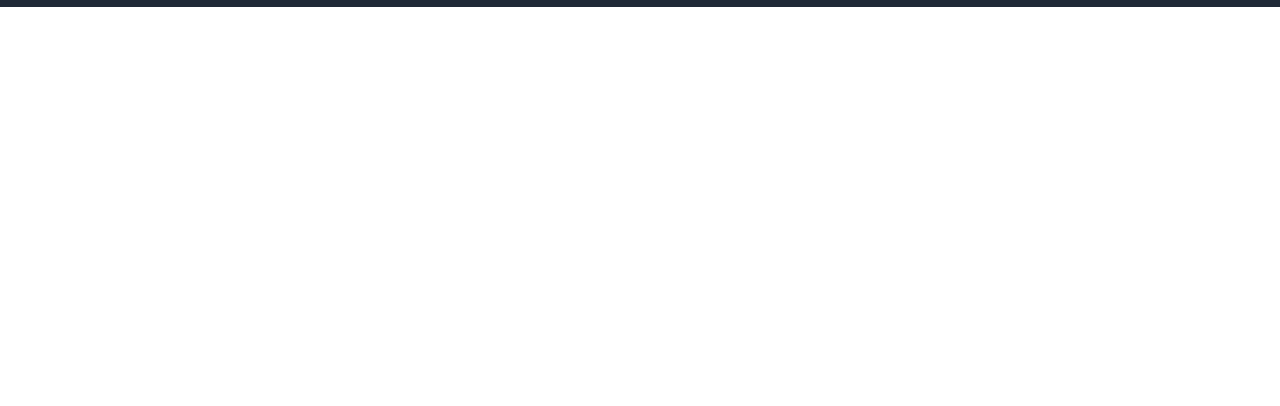
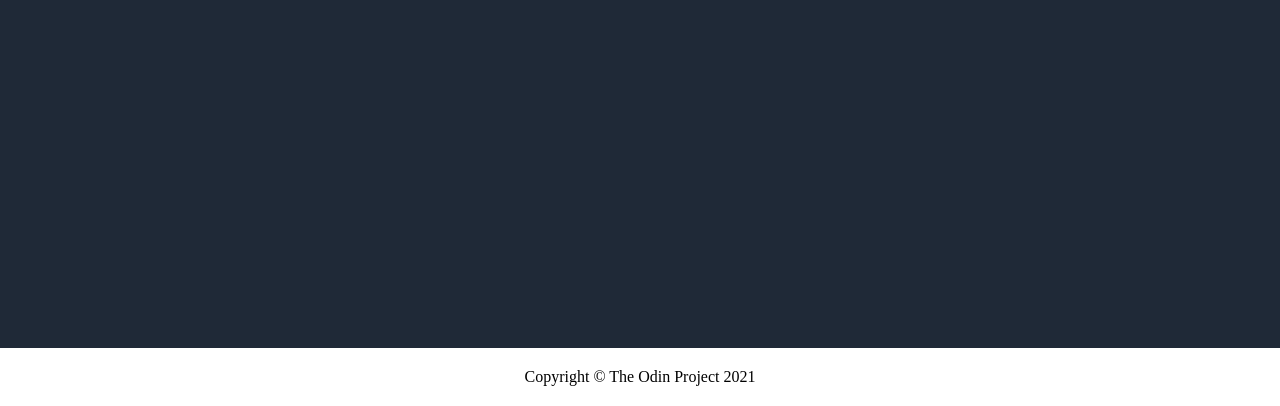
Before and after one commit to HusseinSerag/LandingPage, a plain HTML site: page index.html in a window 1280 px wide. Shown: the part 394-800 px from the top of the page. Drawn offline with Linux system fonts and the light colour scheme; a web font is replaced by a local one.

Commit message:
Add footer

```diff
--- a/index.html
+++ b/index.html
@@ -10,6 +10,7 @@
         <title>Landing Page</title>
     </head>
     <body>
+
         <div class="section-1">
             <div class="header">
                 <div class="header-logo">Header Logo</div>
@@ -28,5 +29,6 @@
                 </div>
             </div>
         </div>
+        <div class="footer">Copyright &#169 The Odin Project 2021</div>
     </body>
 </html>
--- a/styles.css
+++ b/styles.css
@@ -9,15 +9,22 @@
     background-color:#1f2937 ;
     padding: 10px 150px;
     min-width: 600px;
-
+    flex:1;
 
 
 
 }
-
+.footer{
+    padding:20px;
+    display: flex;
+    justify-content: center;
+    align-items: center;
+}
 body{
     font-family: 'Gloock', serif, 'Indie Flower', 'cursive';
     height: 100vh;
+    display: flex;
+    flex-direction: column;
 }
 .header{
     display: flex;
```
